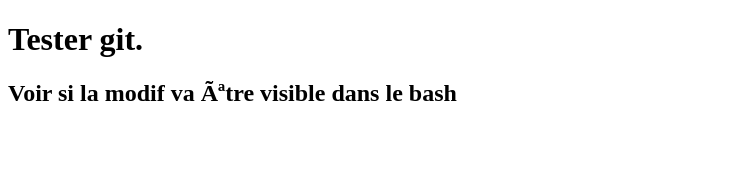
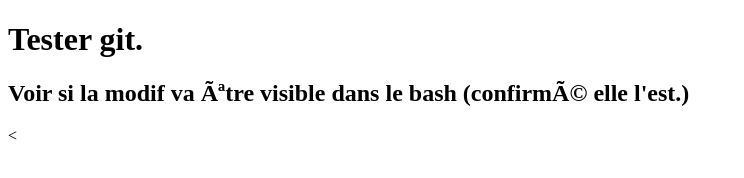
Before and after one commit to Don-Ndiaye/wordpress_jm, a plain HTML site: page index.html in a window 1280 px wide. Shown: the whole page, without its empty margins (0-744 px from the left). Drawn offline with Linux system fonts and the light colour scheme.

Commit message:
JM efface dev-1

```diff
--- a/index.html
+++ b/index.html
@@ -7,6 +7,8 @@
   </head>
   <body>
   <h1>Tester git.</h1>
-  <h2>Voir si la modif va être visible dans le bash</h2>
+  <h2>Voir si la modif va être visible dans le bash (confirmé elle l'est.)</h2>
+
+  <
   </body>
 </html
```
